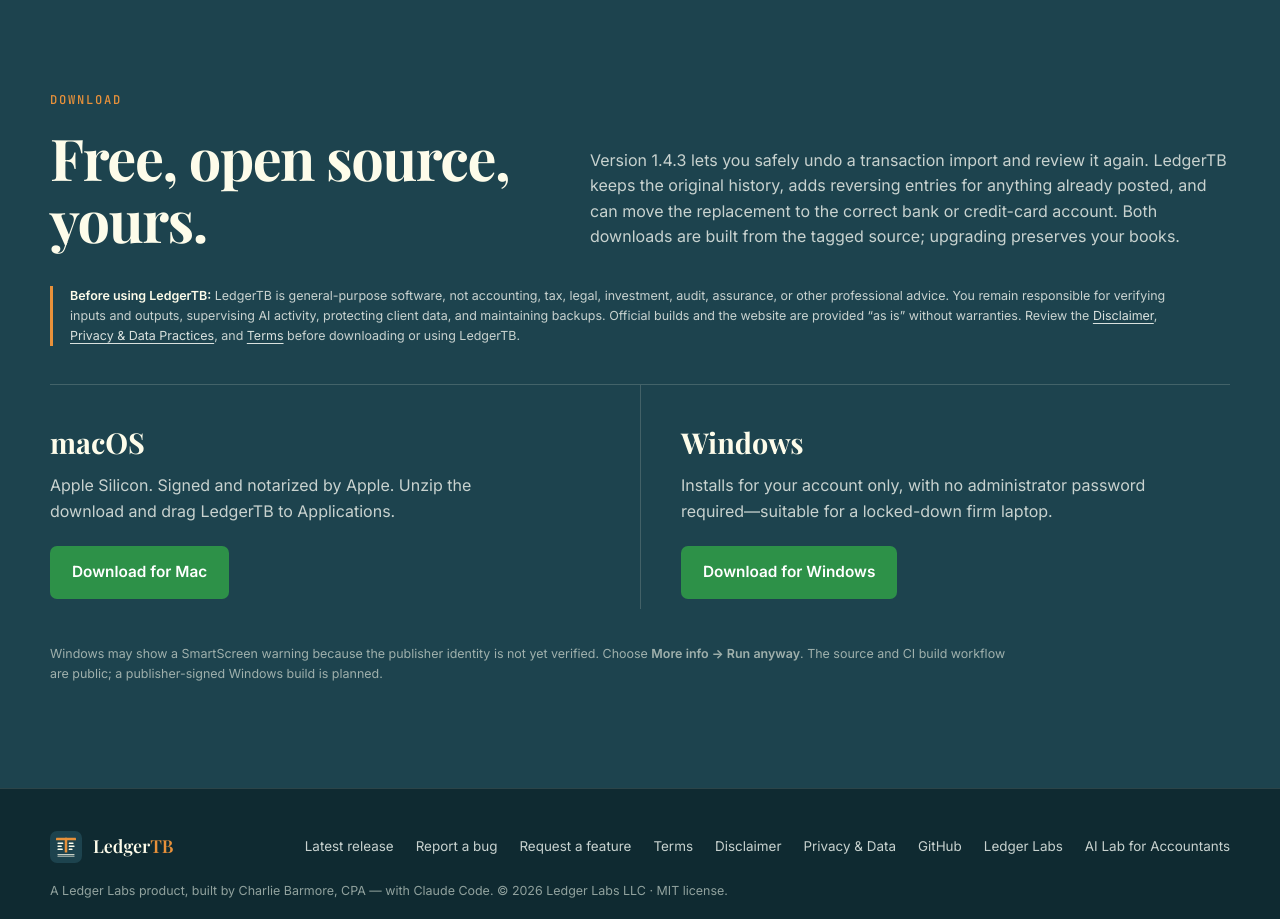
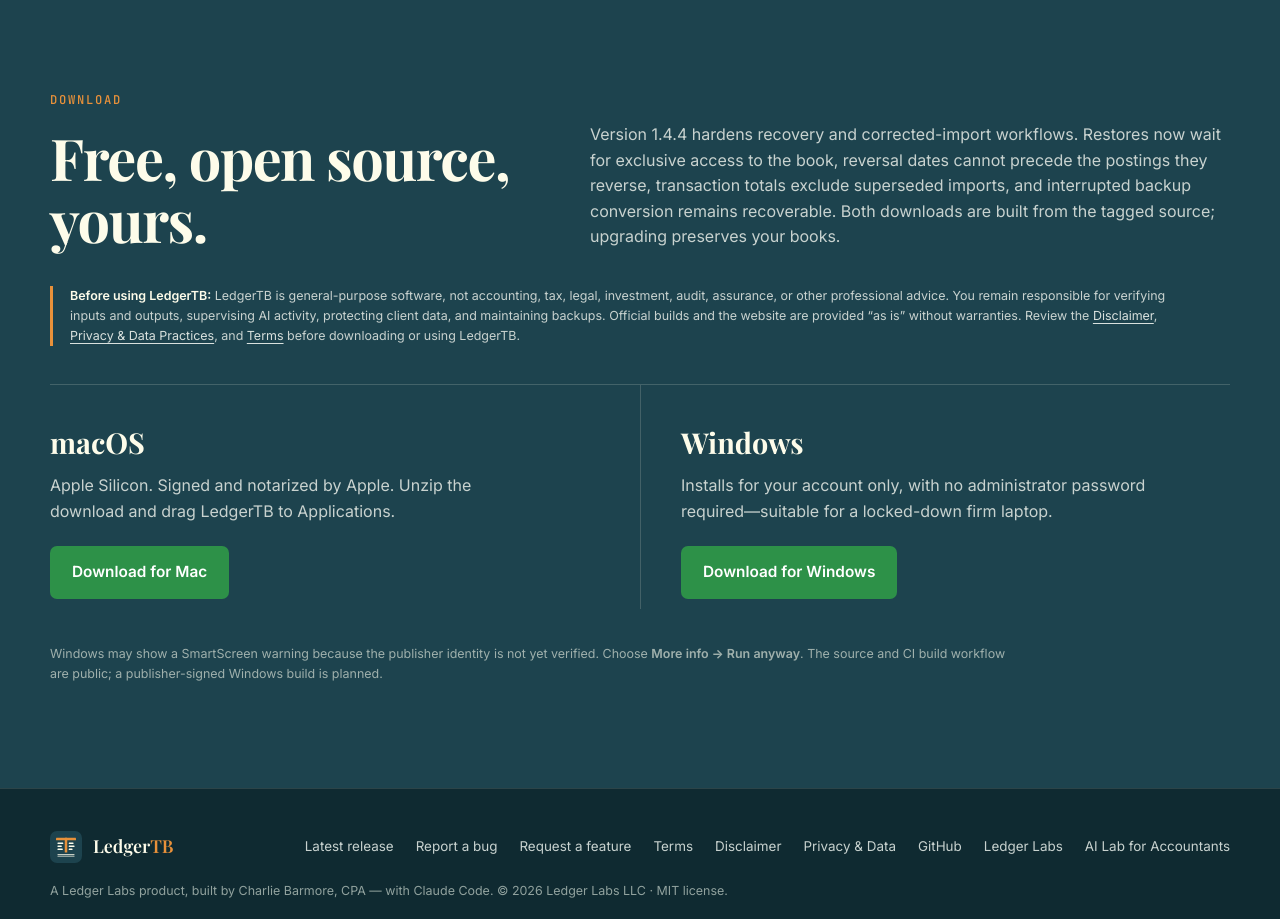
Before and after one commit to charliebarmore/LedgerTB, a plain HTML site: page site/index.html in a window 1280 px wide. Shown: the part 8160-9079 px from the top of the page. Drawn offline with nearby package versions, Linux system fonts and the light colour scheme.

Commit message:
Prepare v1.4.5 development baseline

```diff
--- a/site/index.html
+++ b/site/index.html
@@ -710,11 +710,12 @@
           <div class="kicker">Download</div>
           <h2>Free, open source, yours.</h2>
         </div>
-        <p>Version 1.4.3 lets you safely undo a transaction import and review it
-        again. LedgerTB keeps the original history, adds reversing entries for
-        anything already posted, and can move the replacement to the correct
-        bank or credit-card account. Both downloads are built from the tagged
-        source; upgrading preserves your books.</p>
+        <p>Version 1.4.4 hardens recovery and corrected-import workflows.
+        Restores now wait for exclusive access to the book, reversal dates
+        cannot precede the postings they reverse, transaction totals exclude
+        superseded imports, and interrupted backup conversion remains
+        recoverable. Both downloads are built from the tagged source;
+        upgrading preserves your books.</p>
       </div>
 
       <p class="fine legal-notice"><strong>Before using LedgerTB:</strong>
```
Also changed, not shown: 1 other file.
